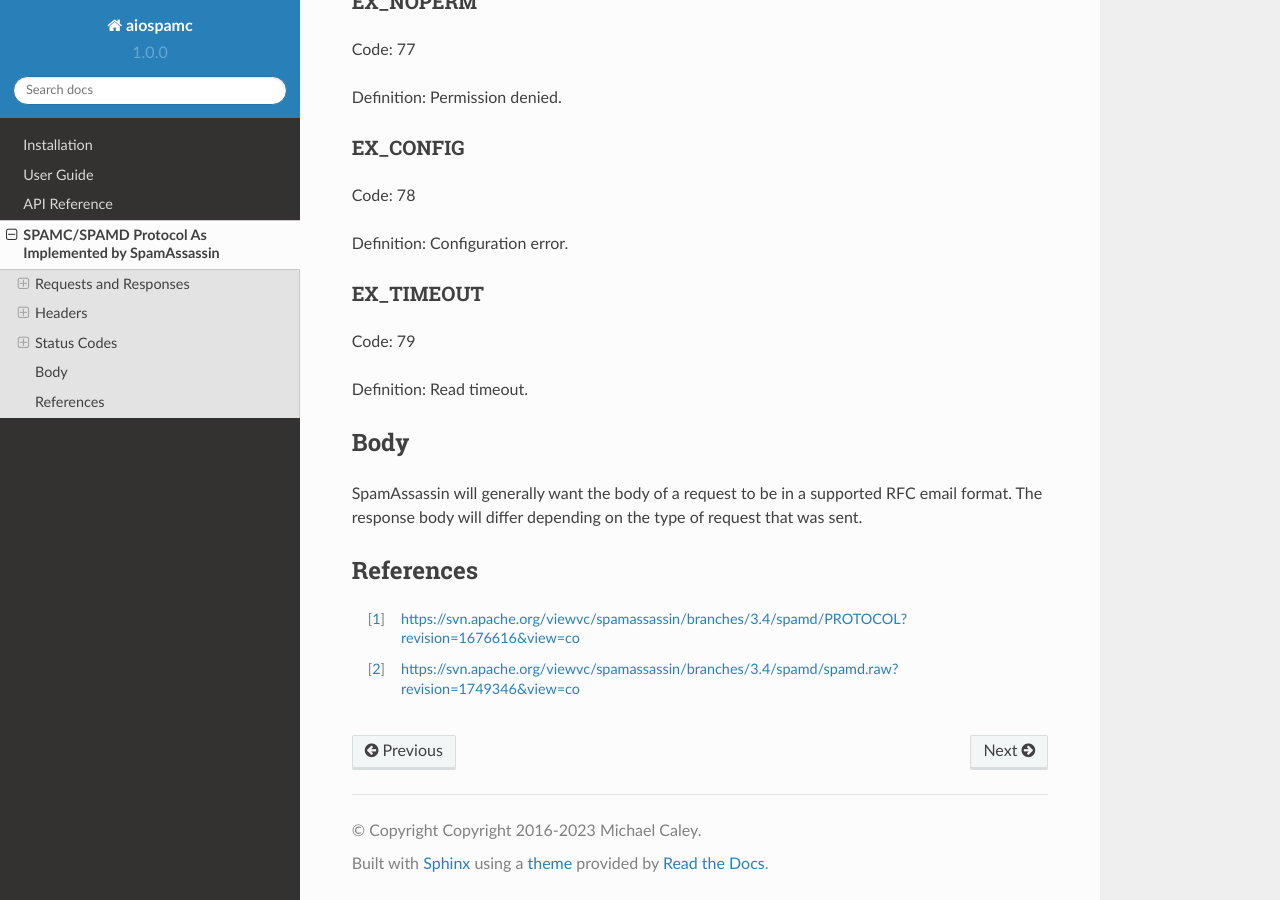
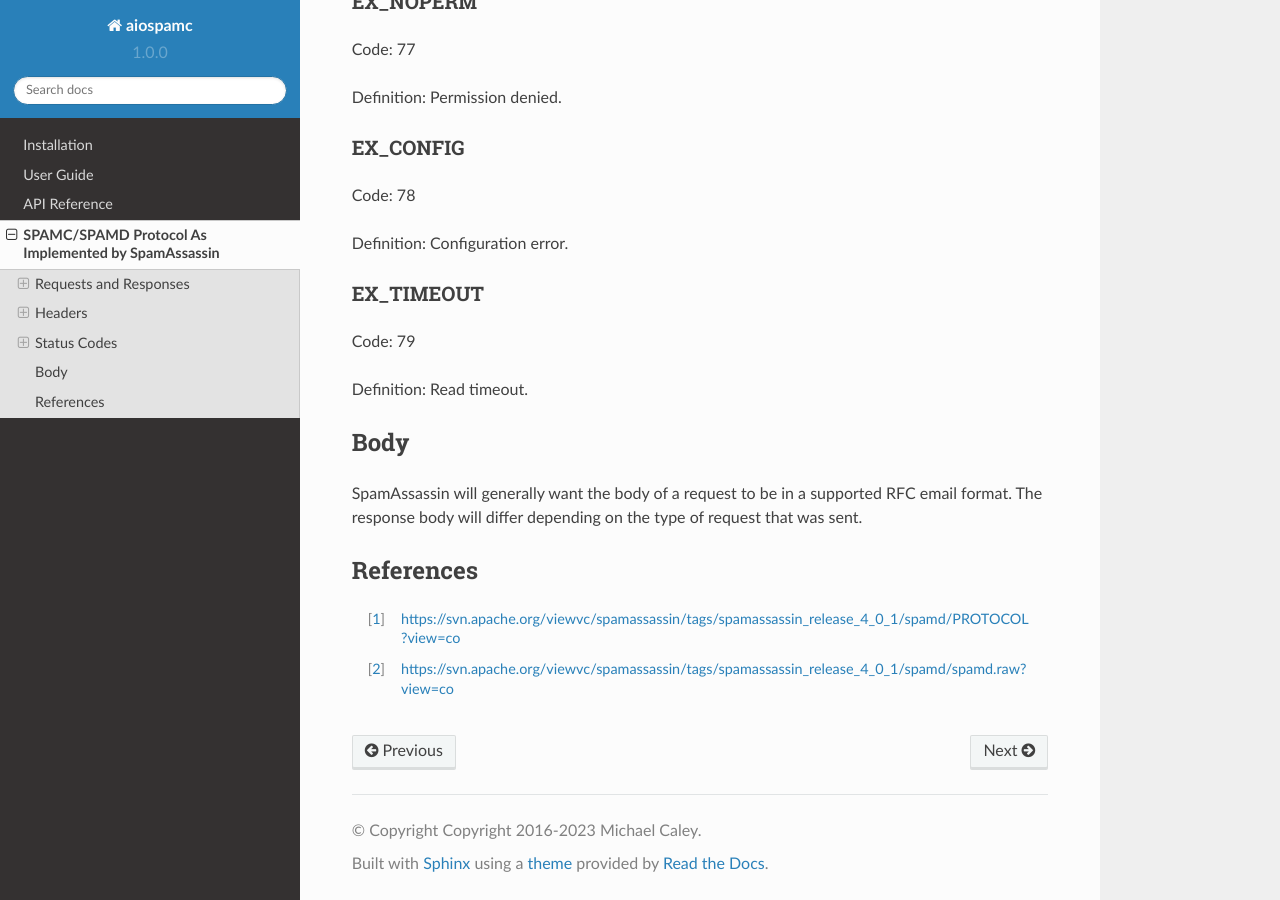
Before and after one commit to mjcaley/aiospamc, a Sphinx documentation site: the page built from docs/protocol.rst, in a window 1280 px wide and 900 px high, scrolled down 12232 px. Built offline with Sphinx 7.4.7 and the Read the Docs theme 2.0.0, drawn with Linux system fonts in a browser that asks for light colours; some of the changed lines change nothing that is shown.

Commit message:
Updated references for protocol documentation

```diff
--- a/docs/protocol.rst
+++ b/docs/protocol.rst
@@ -721,5 +721,5 @@ that was sent.
 References
 **********
 
-.. [1] https://svn.apache.org/viewvc/spamassassin/branches/3.4/spamd/PROTOCOL?revision=1676616&view=co
-.. [2] https://svn.apache.org/viewvc/spamassassin/branches/3.4/spamd/spamd.raw?revision=1749346&view=co
+.. [1] https://svn.apache.org/viewvc/spamassassin/tags/spamassassin_release_4_0_1/spamd/PROTOCOL?view=co
+.. [2] https://svn.apache.org/viewvc/spamassassin/tags/spamassassin_release_4_0_1/spamd/spamd.raw?view=co
```
